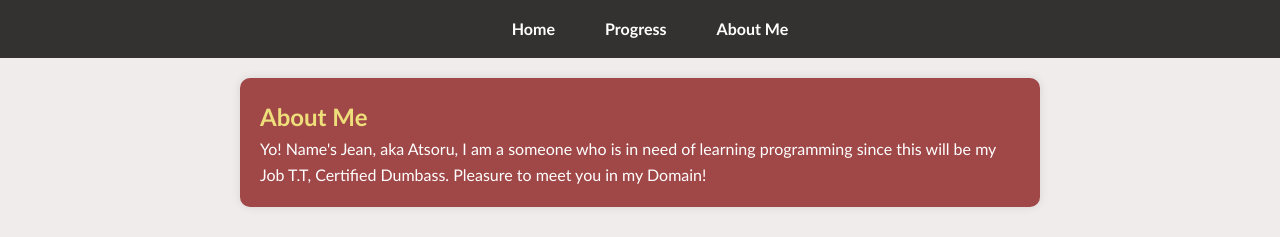
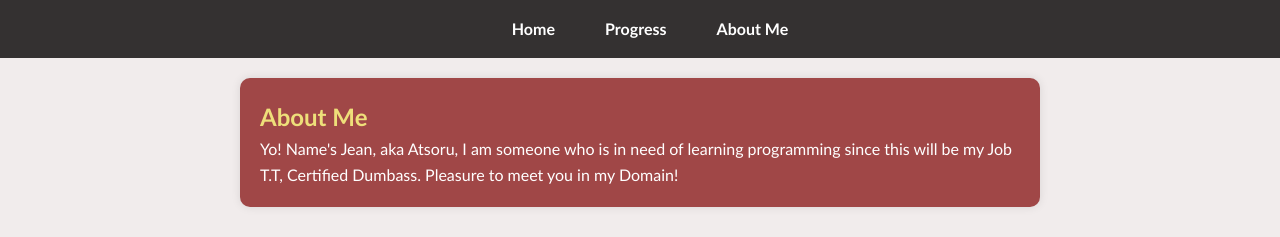
Before and after one commit to Atsoru/Atsoru.github.io, a plain HTML site: page about.html in a window 1280 px wide. Shown: the top 237 px of the page. Drawn offline with Linux system fonts and the light colour scheme.

Commit message:
Fixed Grammer Error

```diff
--- a/about.html
+++ b/about.html
@@ -21,7 +21,7 @@
     <main>
         <section class="about">
             <h1>About Me</h1>
-            <p>Yo! Name's Jean, aka Atsoru, I am a someone who is in need of learning programming since this will be my Job T.T, Certified Dumbass. Pleasure to meet you in my Domain!</p>
+            <p>Yo! Name's Jean, aka Atsoru, I am someone who is in need of learning programming since this will be my Job T.T, Certified Dumbass. Pleasure to meet you in my Domain!</p>
         </section>
     </main>
 
```
